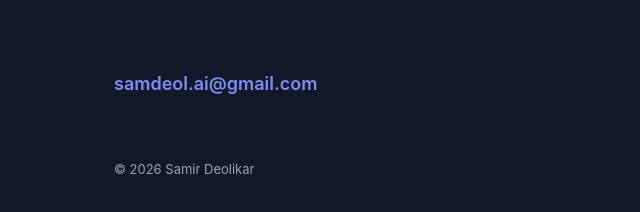
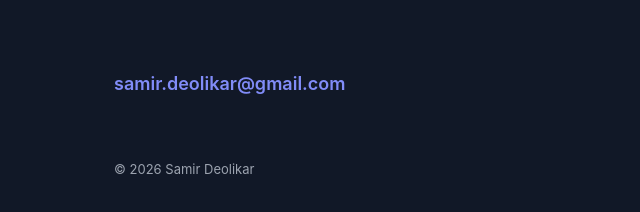
Before and after one commit to samdeol-ai/role, a plain HTML site: page cago.html in a window 1280 px wide. Shown: the part 5852-6064 px from the top of the page, 0-640 px from the left. Drawn offline with Linux system fonts and the light colour scheme.

Commit message:
email updated

```diff
--- a/cago.html
+++ b/cago.html
@@ -278,7 +278,7 @@
 
 <footer>
   <div class="container">
-    <p class="contact-email">samdeol.ai@gmail.com</p>
+    <p class="contact-email">samir.deolikar@gmail.com</p>
     <p class="copyright">© 2026 Samir Deolikar</p>
   </div>
 </footer>
```
Also changed, not shown: cco.html (+1 -1 lines), coo.html (+1 -1 lines), evp.html (+1 -1 lines), index.html (+1 -1 lines), relevance-imperative.html (+1 -1 lines).
